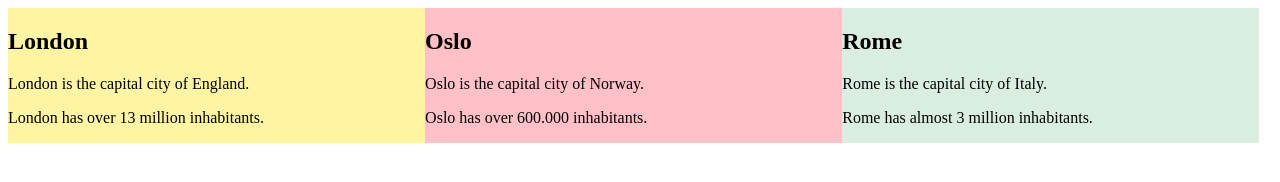
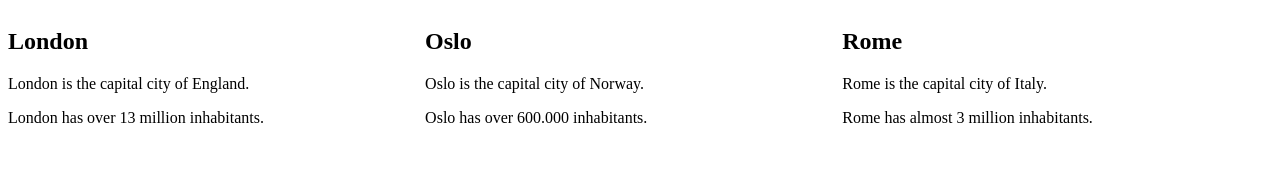
Before and after one commit to VoltaPaulinho/Paulinho, a plain HTML site: page index.html in a window 1280 px wide. Drawn offline with Linux system fonts and the light colour scheme.

Commit message:
Update index.html

```diff
--- a/index.html
+++ b/index.html
@@ -2,7 +2,7 @@
 <html>
     <head>
         <title></title>
-        <link rel="icon" type="image/x-icon" href="/images/favicon.ico">
+        <link rel="icon" type="image/x-icon" href="/img/azoth.png">
         <style>
         div.mycontainer {
         width:100%;
@@ -16,19 +16,19 @@
     </head>
     <body>
         <div class="mycontainer">
-        <div style="background-color:#FFF4A3;">
+        <div style="background-color:white;">
             <h2>London</h2>
             <p>London is the capital city of England.</p>
             <p>London has over 13 million inhabitants.</p>
         </div>
 
-        <div style="background-color:#FFC0C7;">
+        <div style="background-color:#white;">
             <h2>Oslo</h2>
             <p>Oslo is the capital city of Norway.</p>
             <p>Oslo has over 600.000 inhabitants.</p>
         </div>
 
-        <div style="background-color:#D9EEE1;">
+        <div style="background-color:#white;">
             <h2>Rome</h2>
             <p>Rome is the capital city of Italy.</p>
             <p>Rome has almost 3 million inhabitants.</p>
```
